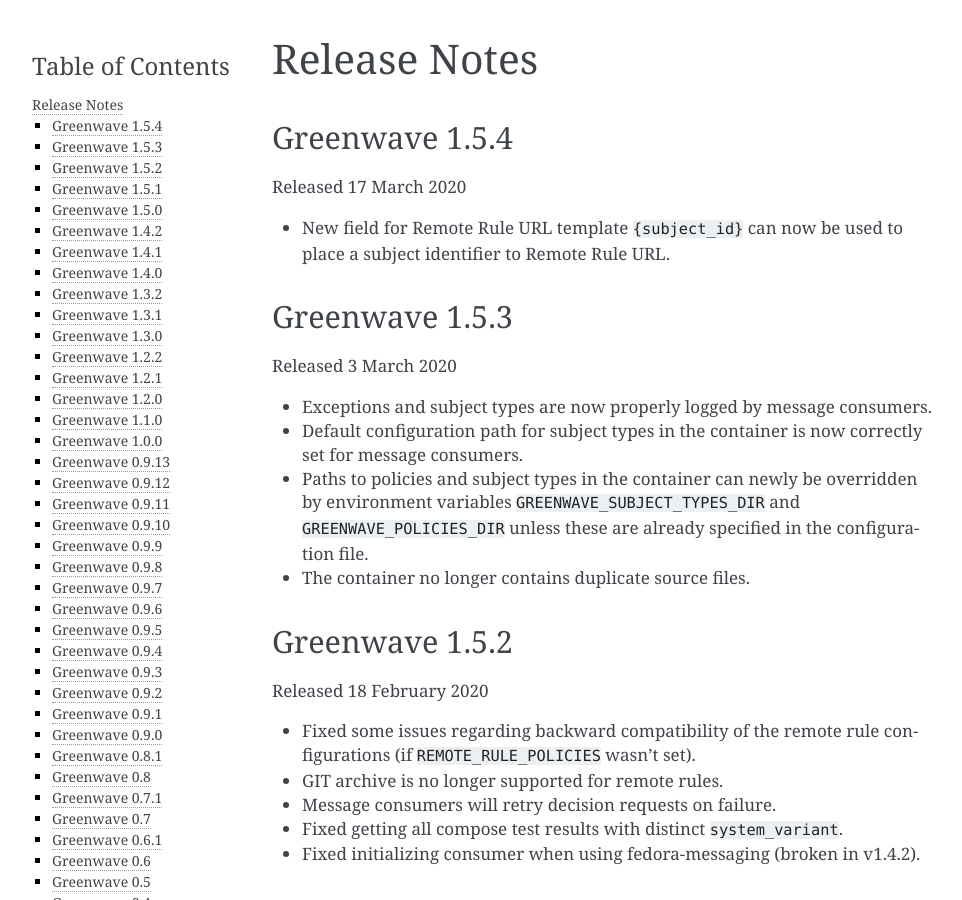
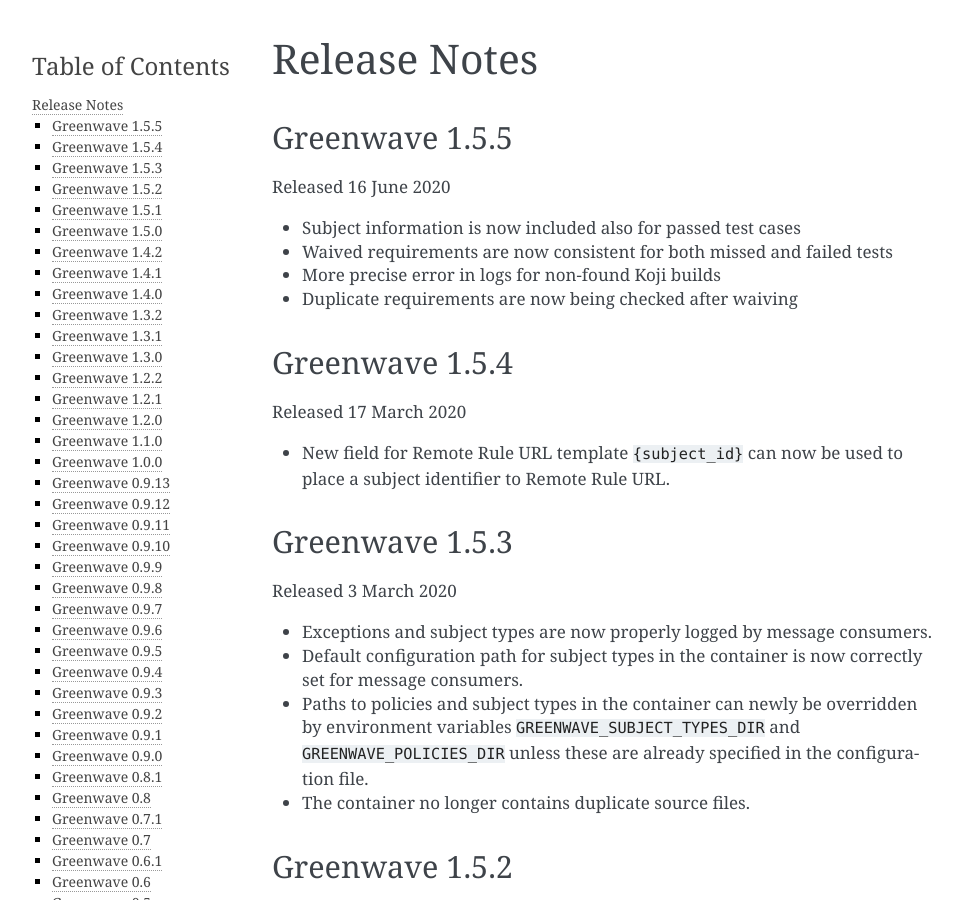
Before and after one commit to release-engineering/greenwave, a Sphinx documentation site: the page built from docs/release-notes.rst, in a window 1280 px wide and 900 px high. Shown: the whole window, without its empty margins (148-1110 px from the left). Built offline with Sphinx 7.4.7, drawn with Linux system fonts in a browser that asks for light colours; pages that are not in the unit, such as notebooks, are missing from menus.

Commit message:
Release notes for 1.5.5
Signed-off-by: Valerij Maljulin <vmaljuli@redhat.com>

```diff
--- a/docs/release-notes.rst
+++ b/docs/release-notes.rst
@@ -1,6 +1,16 @@
 =============
 Release Notes
 =============
+
+Greenwave 1.5.5
+===============
+
+Released 16 June 2020
+
+* Subject information is now included also for passed test cases
+* Waived requirements are now consistent for both missed and failed tests
+* More precise error in logs for non-found Koji builds
+* Duplicate requirements are now being checked after waiving
 
 Greenwave 1.5.4
 ===============
```
